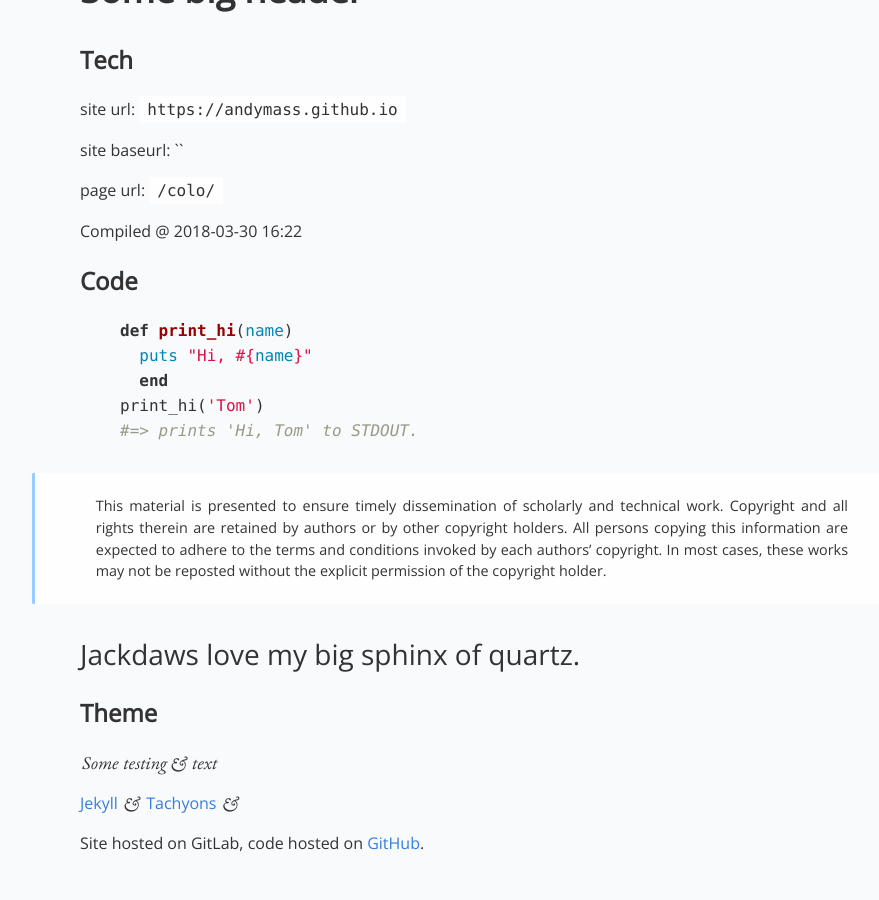
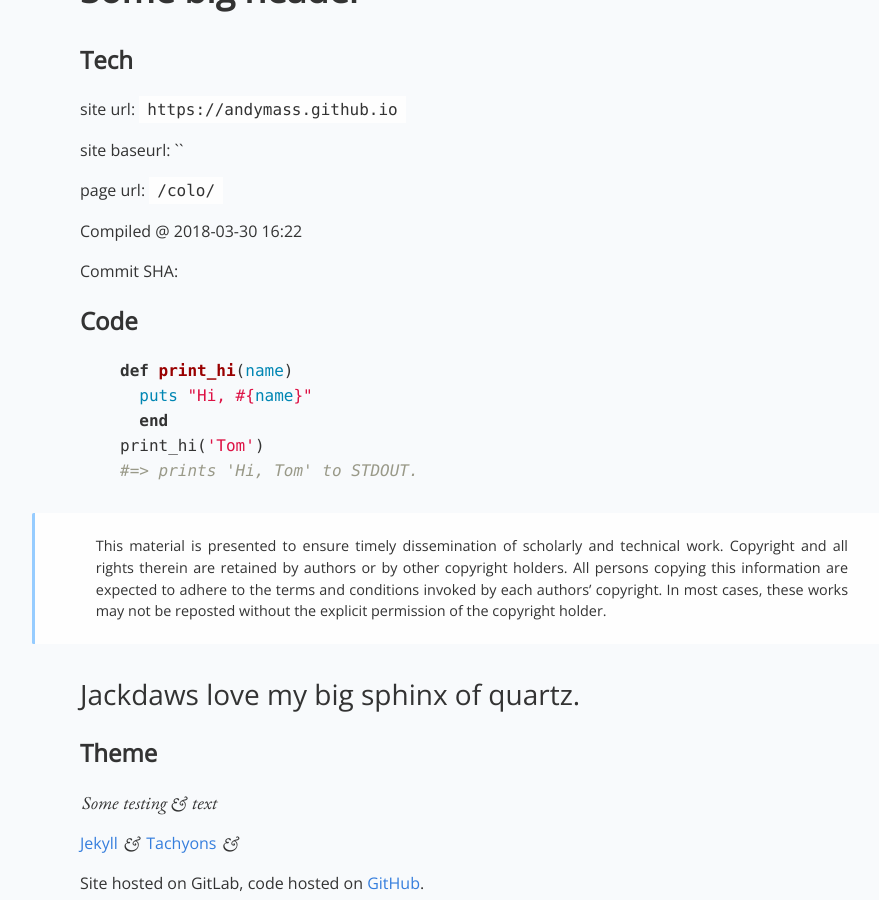
Before and after one commit to andymass/andymass.github.io, a Jekyll site: the page built from colo.md, in a window 1280 px wide and 900 px high, scrolled down 711 px. Shown: the whole window, without its empty margins (176-1055 px from the left). Built offline with Jekyll 4.4.1, drawn with Linux system fonts in a browser that asks for light colours; nearby versions of some CDN libraries; some web fonts are replaced.

```diff
--- a/colo.md
+++ b/colo.md
@@ -43,6 +43,8 @@ page url: `{{ page.url }}`
 
 Compiled @ {{ 'now' | date: "%Y-%m-%d %H:%M" }}
 
+Commit SHA: {{ site.commit-sha }}
+
 ## Code
 {% highlight ruby %}
 def print_hi(name)
```
Also changed, not shown: .gitlab-ci.yml.
